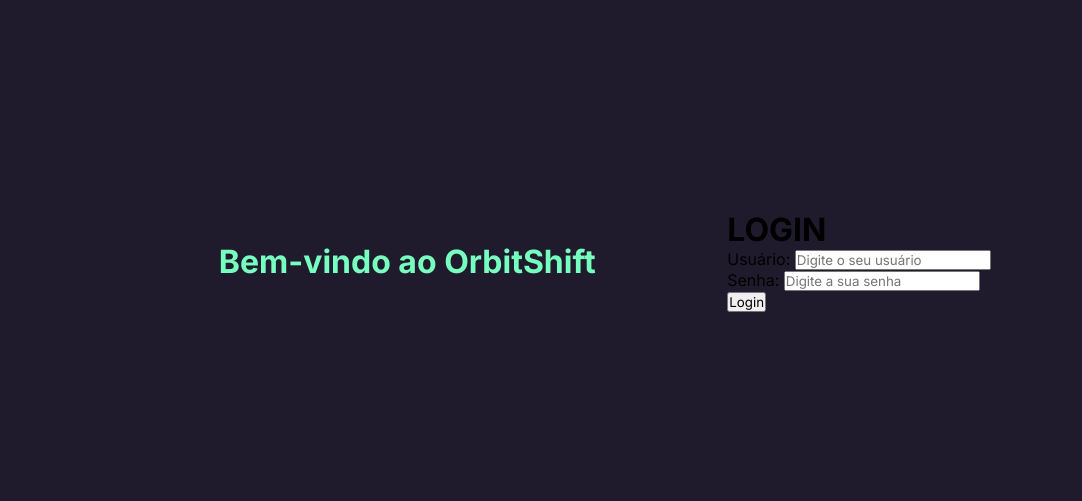
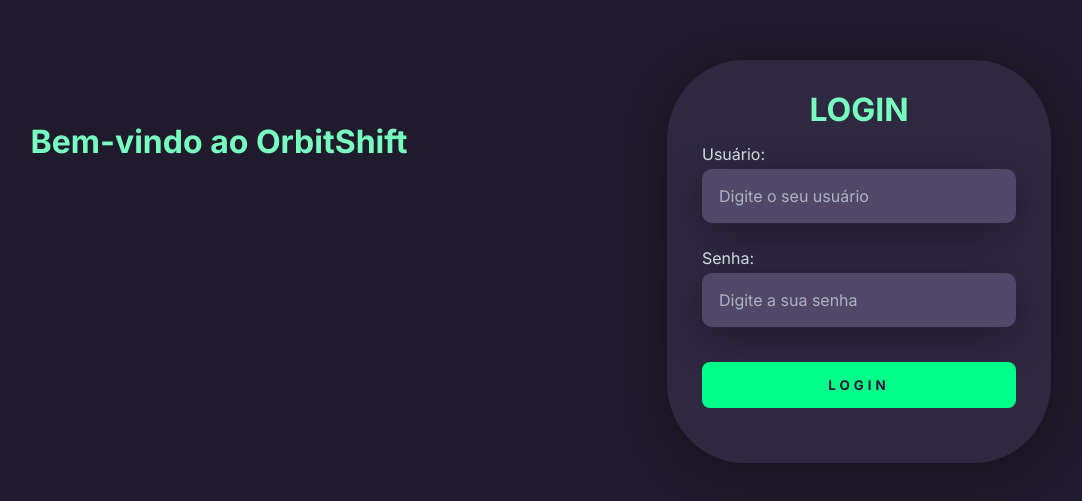
Before and after one commit to thiagohcsdc/Orbitshift, a plain HTML site: page index.html in a window 1280 px wide. Shown: the part 139-640 px from the top of the page, without its empty margins (101-1183 px from the left). Drawn offline with Linux system fonts and the light colour scheme.

Commit message:
Update style.css

```diff
--- a/css/style.css
+++ b/css/style.css
@@ -1,10 +1,13 @@
 
 @import url('https://fonts.googleapis.com/css2?family=Inter:wght@400;700&display=swap');
+
 *{
+
     margin: 0;
     padding: 0;
     box-sizing: border-box;
-    font-family: 'inter';
+    font-family: 'Inter';
+
 }
 
 .main{
@@ -14,21 +17,105 @@
     display: flex;
     align-items: center;
     justify-content: center;
-    background:  #201b2c;
+    background: #201b2c;
+}
 
-}
 .left{
 
     width: 50vw;
-    height: 50vh;
+    height: 100vh;
     display: flex;
     align-items: center;
     justify-content: center;
     flex-direction: column;
 }
+
 .left > h1{
     color: #77ffc0;
 }
-img{ max-width: 40%;
+
+img{
+    max-height: 30%;
+    min-height: 30%;
+}
+
+.right{
+
+    width: 50vw;
+    height: 100vh;
+    display: flex;
+    justify-content: center;
+    align-items: center;
+}
+.card{
+
+    width: 60%;
+    display: flex;
+    justify-content: center;
+    align-items: center;
+    flex-direction: column;
+    padding: 30px 35px;
+    background: #2f2841;
+    border-radius: 20%;
+    box-shadow: 0px 10px 40px #00000056;
 
 }
+
+.card> h1{
+color: #77ffc0;
+font-weight: 800;
+
+}
+.textfield{
+
+    width: 100%;
+    display: flex;
+    justify-content: center;
+    align-items: flex-start;
+    flex-direction: column;
+    margin: 10px 0;
+
+}
+
+    input{
+        width: 100%;
+        border: none;
+        border-radius: 10px;
+        padding: 15px;
+        background: #514869;
+        color:#f0ffffde;
+        outline: none;
+        font-size: 12pt;
+        box-shadow: 0px 10px 40px #00000056;
+        border: 2px solid transparent;
+
+    }
+    input::placeholder{
+        color: #f0ffff94
+    }
+    input:focus{
+        border-color: #77ffc0;
+    }
+    label{
+      color: #f0ffffde;
+      margin: 5px 0;
+    }
+    .btn-login{
+        width: 100%;
+        margin: 25px;
+        padding: 15px 0;
+        border: none;
+        border-radius: 8px;
+        outline: none;
+        text-transform: uppercase;
+        font-weight: 800;
+        color: #2b133b;
+        background: #00ff88;
+        cursor: pointer;
+        letter-spacing: 4px;
+        box-shadow: 0px 10 px 40px #00008052;
+    }
+    .btn-login:hover{
+        transition: background 1s;
+        background: #23b872;
+    }
```
